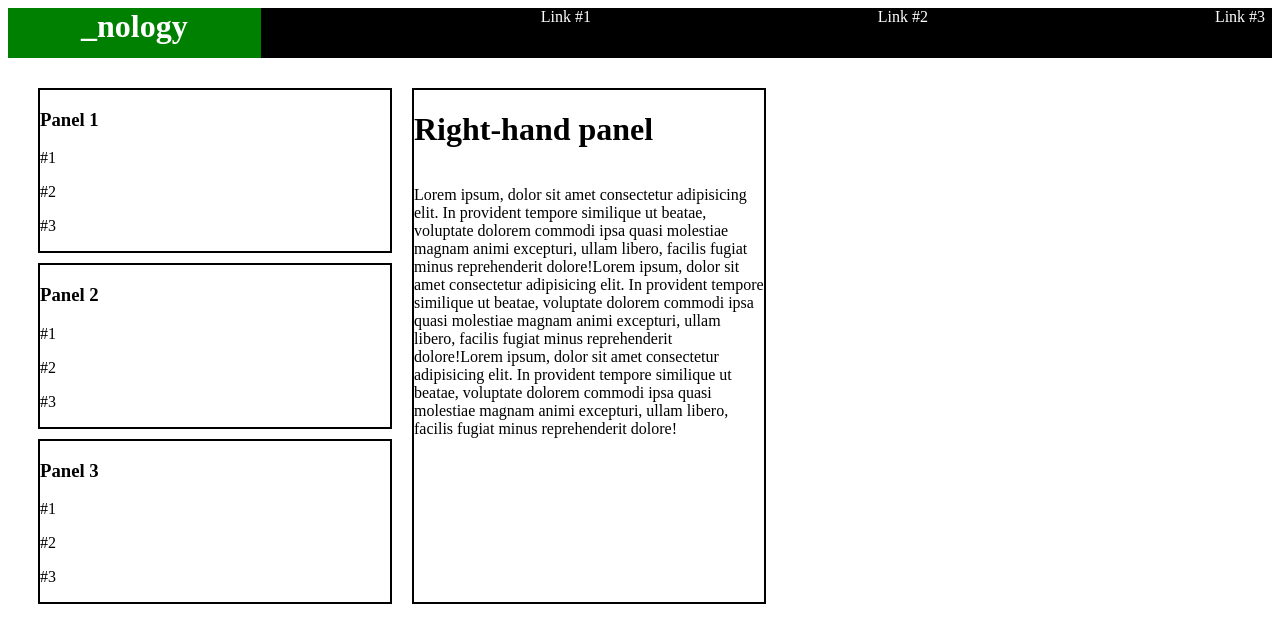
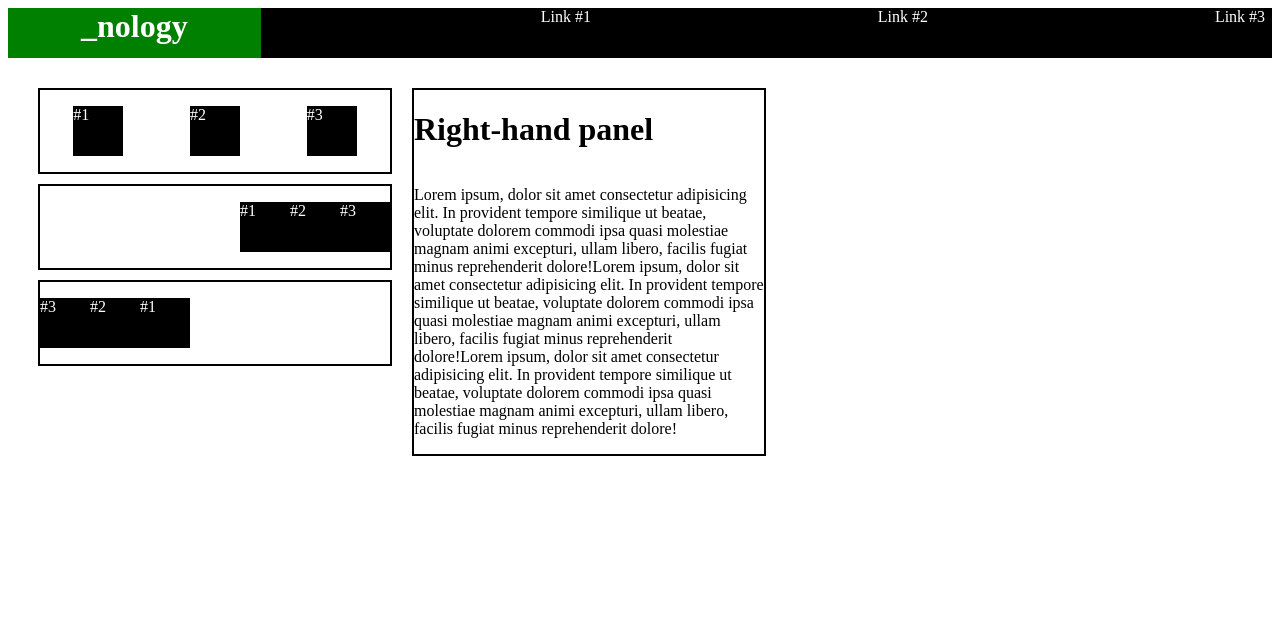
Before and after one commit to gwalker4760/flexbox-challengept2, a plain HTML site: page index2.html in a window 1280 px wide. Drawn offline with Linux system fonts and the light colour scheme.

Commit message:
made boxes and spaced out first panel

```diff
--- a/index2.html
+++ b/index2.html
@@ -5,7 +5,7 @@
     <meta http-equiv="X-UA-Compatible" content="IE=edge" />
     <meta name="viewport" content="width=device-width, initial-scale=1.0" />
     <title>flexbox-challengept2</title>
-    <link rel="stylesheet" href="style.css" />
+    <link rel="stylesheet" href="style2.css" />
   </head>
   <body>
     <header>
@@ -18,24 +18,21 @@
     <main>
       <div>
         <div id="card1" class="card">
-        <h3>Panel 1</h3>
-        <p>#1</p>
-        <p>#2</p>
-        <p>#3</p>
+          <p id="box">#1</p>
+          <p id="box">#2</p>
+          <p id="box">#3</p>
         </div>
 
         <div id="card2" class="card">
-        <h3>Panel 2</h3>
-        <p>#1</p>
-        <p>#2</p>
-        <p>#3</p>
+          <p id="box">#1</p>
+          <p id="box">#2</p>
+          <p id="box">#3</p>
         </div>
 
         <div id="card3" class="card">
-        <h3>Panel 3</h3>
-        <p>#1</p>
-        <p>#2</p>
-        <p>#3</p>
+          <p id="box">#1</p>
+          <p id="box">#2</p>
+          <p id="box">#3</p>
         </div>
       </div>
 
--- a/style2.css
+++ b/style2.css
@@ -47,3 +47,29 @@ main {
     display: flex;
     flex-direction: column;
   }
+
+  #box {
+    background-color: black;
+    width: 50px;
+    height: 50px;
+    color: white;
+  }
+
+  #card1 {
+    display: flex;
+    justify-content: space-around;
+    align-items: center;
+  }
+
+  #card2 {
+    display: flex;
+    justify-content: flex-end;
+    align-items: flex-end;
+    flex-direction: row;
+  }
+
+  #card3 {
+    display: flex;
+    flex-direction: row-reverse;
+    justify-content: flex-end;
+  }
```
Lines whose indentation alone changed are shown as unchanged.
